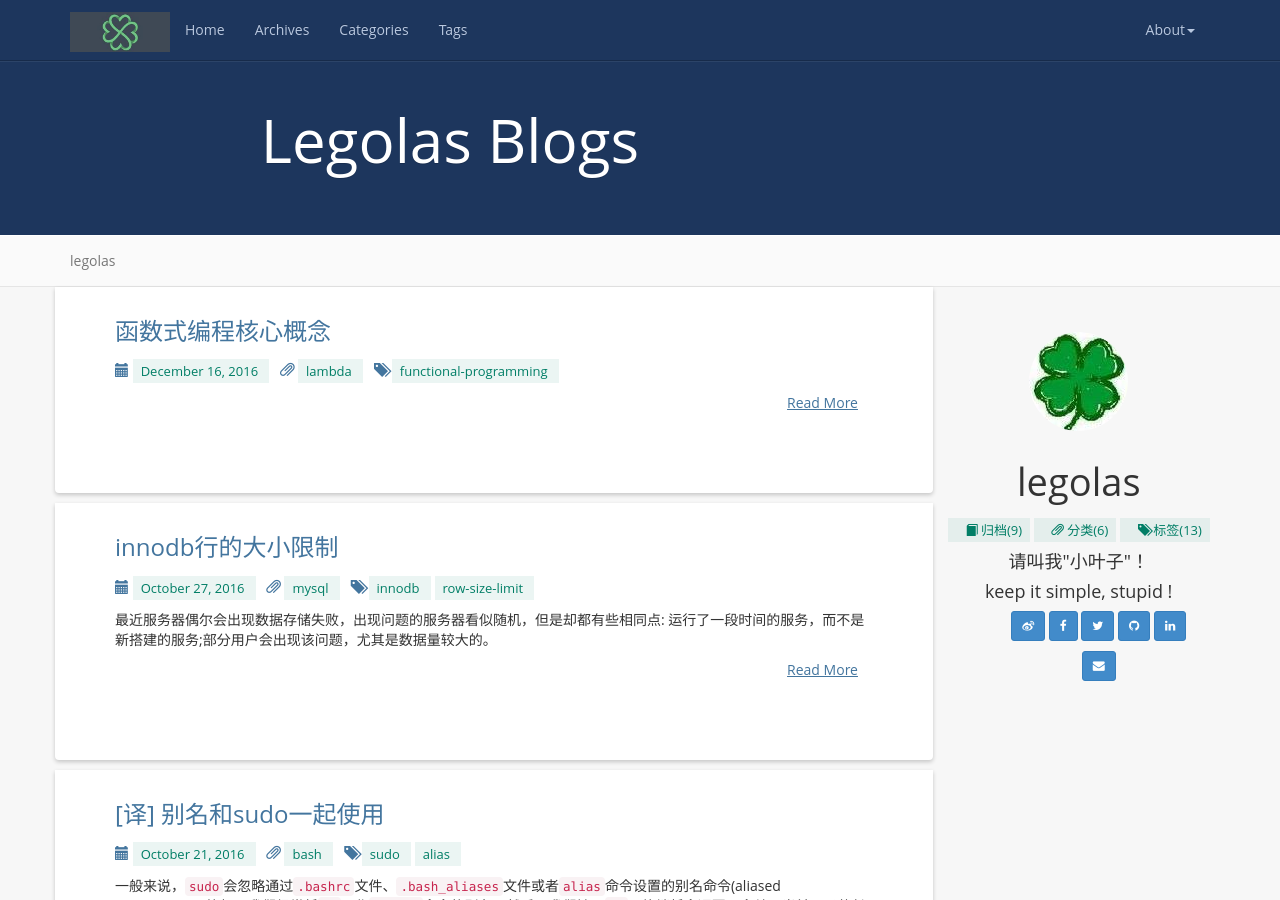
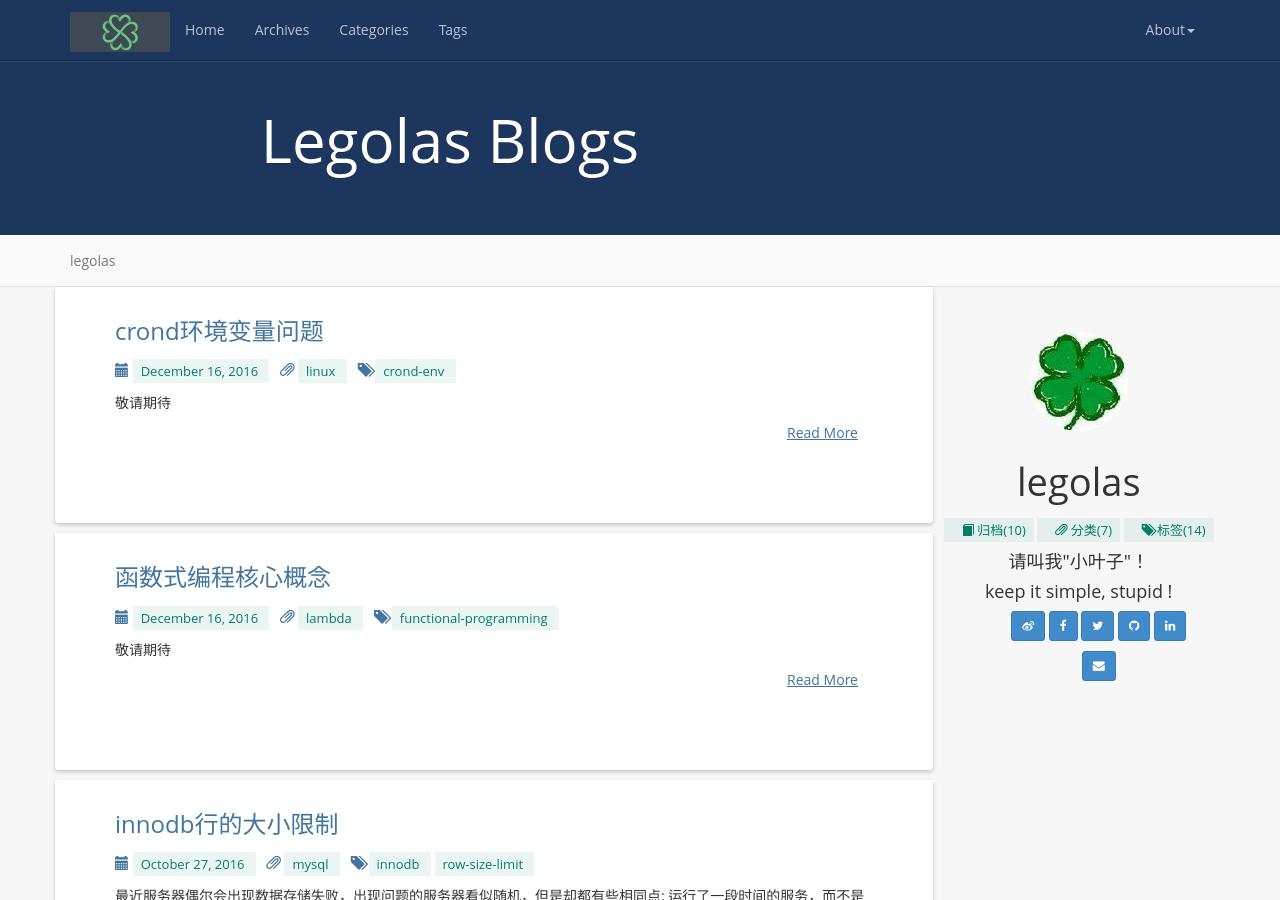
Before and after one commit to legolasNg/legolasNg.github.io, a Jekyll site: the page built from index.html, in a window 1280 px wide and 900 px high. Built offline with Jekyll 4.4.1, drawn with Linux system fonts in a browser that asks for light colours; nearby versions of some CDN libraries; the list of posts is cut into pages by our own code.

Commit message:
[add]post a article

```diff
--- a/_posts/2016-10-27-core-functional-programming-concepts.md
+++ b/_posts/2016-12-16-core-functional-programming-concepts.md
@@ -2,9 +2,9 @@
 layout:     post
 title:      "函数式编程核心概念"
 date:       2016-12-16 19:09:00 +0800
-category:   lambda
-excerpt:    ""
-tags:       ["functional-programming"]
+category:   "lambda"
+excerpt:    "敬请期待"
+tags:       "functional-programming"
 ---
 
 ----
--- /dev/null
+++ b/_posts/2016-12-17-crond-env-problems.md
@@ -0,0 +1,11 @@
+---
+layout:     post
+title:      "crond环境变量问题"
+date:       2016-12-17 00:29:00 +0800
+category:   "linux"
+excerpt:    "敬请期待"
+tags:       "crond-env"
+---
+
+----
+来源:
```
